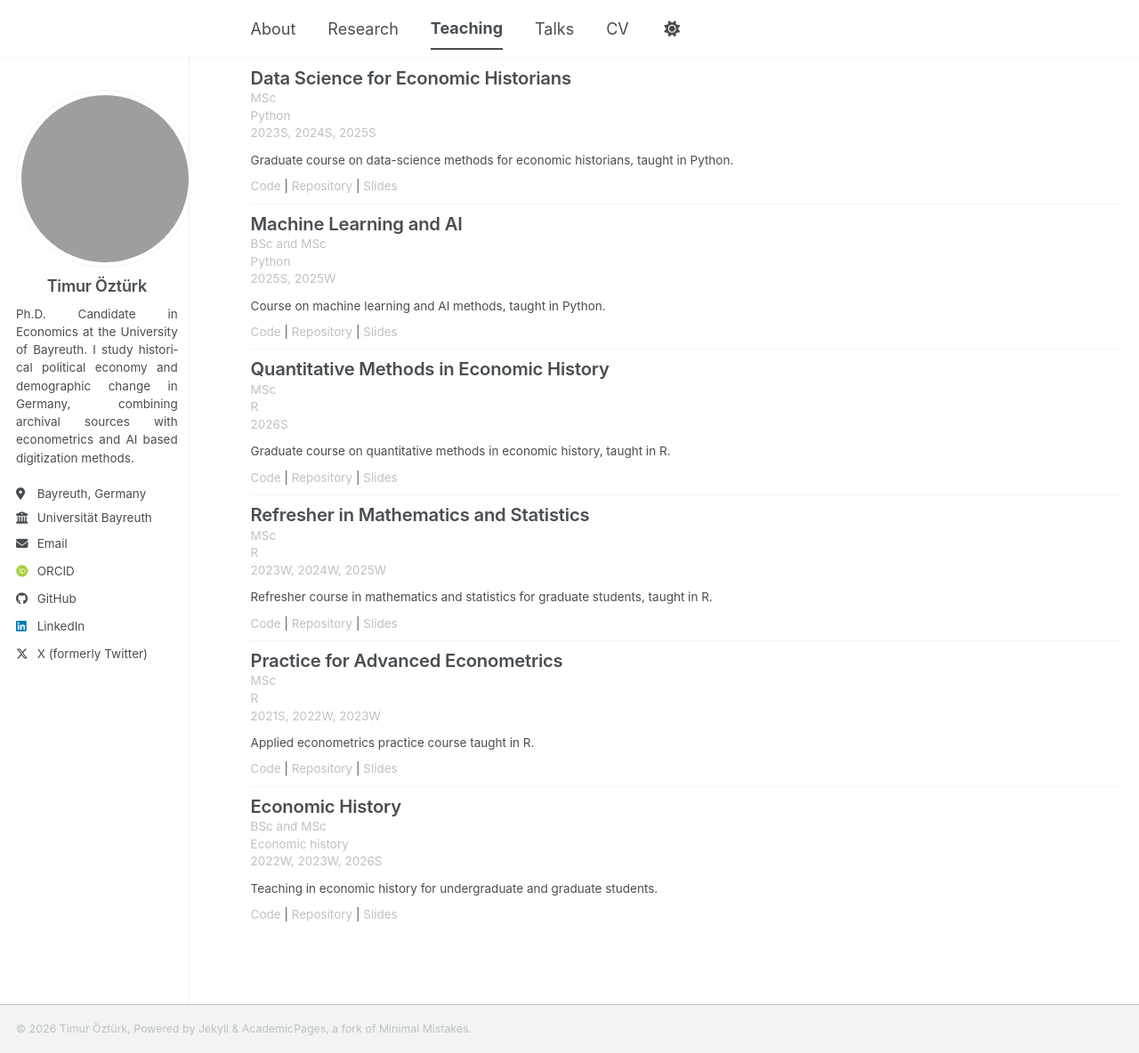
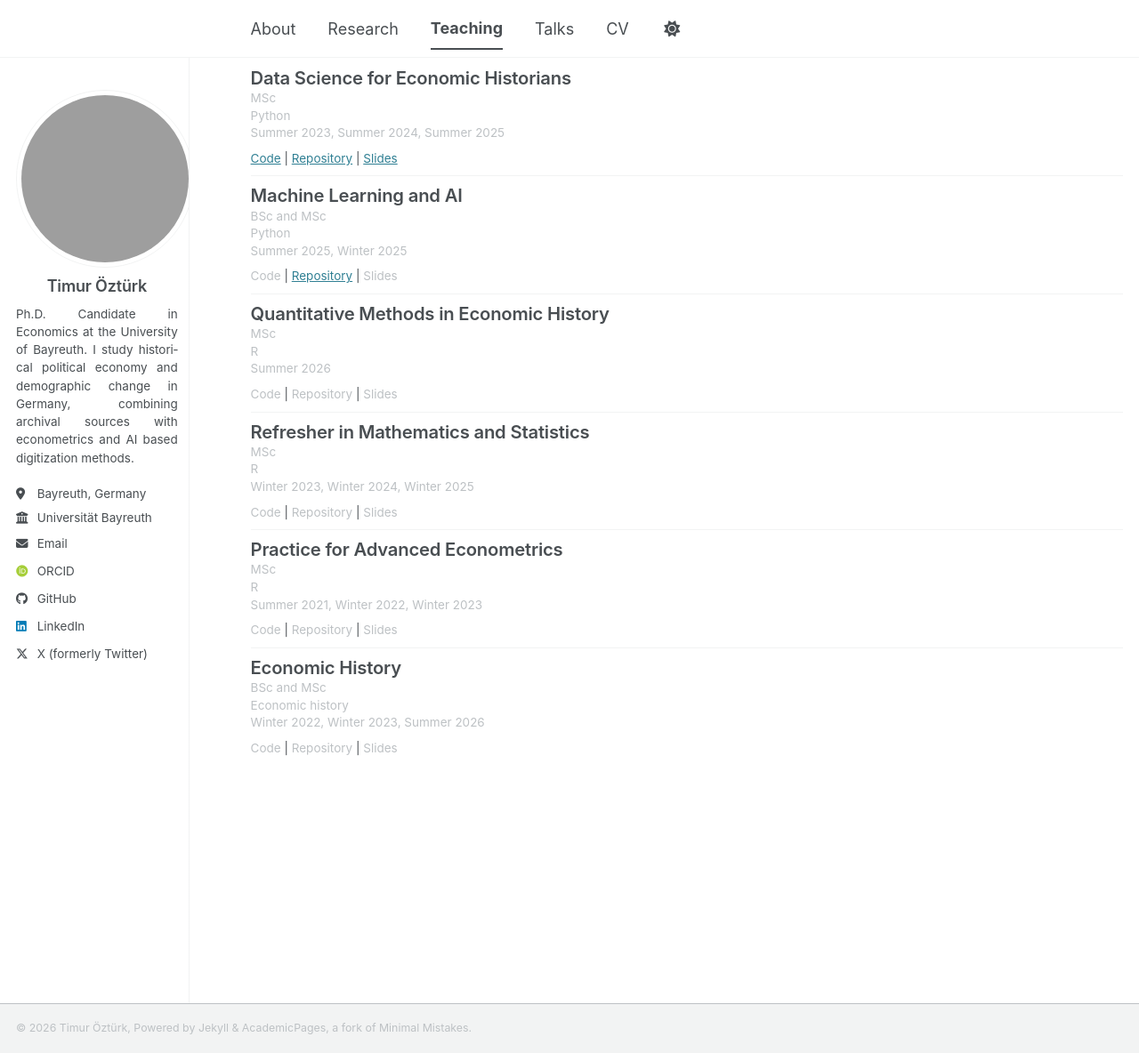
Before and after one commit to timuroeztuerk/timuroeztuerk.github.io, a Jekyll site: the page built from _pages/teaching.html, in a window 1280 px wide and 1184 px high. Shown: the whole window at 89% size. Built offline with Jekyll 4.4.1, drawn with Linux system fonts in a browser that asks for light colours; some web fonts are replaced; a script bundle is joined from its source files by our own code; library files that are not in the unit come from our copies.

Commit message:
good enough

```diff
--- a/_data/teaching.yml
+++ b/_data/teaching.yml
@@ -1,102 +1,71 @@
 - title: "Economic History"
   type: "Course"
   venue: "Universität Bayreuth"
-  date_label: "2022W, 2023W, 2026S"
+  date_label: "Winter 2022, Winter 2023, Summer 2026"
   level: "BSc and MSc"
   format: "Economic history"
-  terms: "2022W, 2023W, 2026S"
+  terms: "Winter 2022, Winter 2023, Summer 2026"
   codeurl:
   repositoryurl:
   slidesurl:
   sort_order: 10
-  excerpt: "Teaching in economic history for undergraduate and graduate students."
-  summary: >-
-    This course covers core topics in economic history for undergraduate and
-    graduate students. Teaching draws on long-run historical evidence and
-    connects institutional, political, and demographic change to economic
-    development.
 
 - title: "Practice for Advanced Econometrics"
   type: "Course"
   venue: "Universität Bayreuth"
-  date_label: "2021S, 2022W, 2023W"
+  date_label: "Summer 2021, Winter 2022, Winter 2023"
   level: "MSc"
   format: "R"
-  terms: "2021S, 2022W, 2023W"
+  terms: "Summer 2021, Winter 2022, Winter 2023"
   codeurl:
   repositoryurl:
   slidesurl:
   sort_order: 20
-  excerpt: "Applied econometrics practice course taught in R."
-  summary: >-
-    This course supports graduate students in applying advanced econometric
-    methods in R. It focuses on implementation, replication, and practical
-    problem-solving with empirical datasets.
 
 - title: "Refresher in Mathematics and Statistics"
   type: "Course"
   venue: "Universität Bayreuth"
-  date_label: "2023W, 2024W, 2025W"
+  date_label: "Winter 2023, Winter 2024, Winter 2025"
   level: "MSc"
   format: "R"
-  terms: "2023W, 2024W, 2025W"
+  terms: "Winter 2023, Winter 2024, Winter 2025"
   codeurl:
   repositoryurl:
   slidesurl:
   sort_order: 30
-  excerpt: "Refresher course in mathematics and statistics for graduate students, taught in R."
-  summary: >-
-    This refresher course supports graduate students in mathematics and
-    statistics with applied work in R. It is designed to strengthen the
-    quantitative foundations needed for later empirical coursework.
 
 - title: "Quantitative Methods in Economic History"
   type: "Course"
   venue: "Universität Bayreuth"
-  date_label: "2026S"
+  date_label: "Summer 2026"
   level: "MSc"
   format: "R"
-  terms: "2026S"
+  terms: "Summer 2026"
   codeurl:
   repositoryurl:
   slidesurl:
   sort_order: 40
-  excerpt: "Graduate course on quantitative methods in economic history, taught in R."
-  summary: >-
-    This course introduces quantitative methods used in modern economic
-    history research. Students work with empirical data and applied tools in R
-    to study long-run historical change.
 
 - title: "Machine Learning and AI"
   type: "Course"
   venue: "Universität Bayreuth"
-  date_label: "2025S, 2025W"
+  date_label: "Summer 2025, Winter 2025"
   level: "BSc and MSc"
   format: "Python"
-  terms: "2025S, 2025W"
+  terms: "Summer 2025, Winter 2025"
   codeurl:
-  repositoryurl:
+  repositoryurl: "https://elearning.uni-bayreuth.de/course/view.php?id=46010"
   slidesurl:
   sort_order: 50
-  excerpt: "Course on machine learning and AI methods, taught in Python."
-  summary: >-
-    This course introduces machine-learning and AI methods in Python for
-    undergraduate and graduate students. It emphasizes applied workflows that
-    are useful for empirical social-science and historical data analysis.
 
 - title: "Data Science for Economic Historians"
   type: "Course"
   venue: "Universität Bayreuth"
-  date_label: "2023S, 2024S, 2025S"
+  date_label: "Summer 2023, Summer 2024, Summer 2025"
   level: "MSc"
   format: "Python"
-  terms: "2023S, 2024S, 2025S"
-  codeurl:
-  repositoryurl:
-  slidesurl:
+  terms: "Summer 2023, Summer 2024, Summer 2025"
+  codeurl: "https://github.com/timuroeztuerk/data-science-lecture-S24"
+  repositoryurl: "https://github.com/timuroeztuerk/data-science-lecture-S24"
+  slidesurl: "https://github.com/timuroeztuerk/data-science-lecture-S24"
   sort_order: 60
-  excerpt: "Graduate course on data-science methods for economic historians, taught in Python."
-  summary: >-
-    This course introduces data-science workflows for economic historians
-    using Python. It focuses on practical data handling, reproducibility, and
-    computational tools for working with historical datasets.
--- a/_pages/teaching.html
+++ b/_pages/teaching.html
@@ -26,10 +26,6 @@ show_title: false
         <p class="archive__item-teaching-meta">{{ post.terms }}</p>
       {% endif %}
 
-      {% if post.excerpt %}
-        <p class="archive__item-excerpt" itemprop="description">{{ post.excerpt | markdownify | remove: "<p>" | remove: "</p>" }}</p>
-      {% endif %}
-
       <p class="archive__item-resources">
         {% if post.codeurl %}<a href="{{ post.codeurl }}">Code</a>{% else %}<span class="archive__item-resource archive__item-resource--disabled">Code</span>{% endif %} |
         {% if post.repositoryurl %}<a href="{{ post.repositoryurl }}">Repository</a>{% else %}<span class="archive__item-resource archive__item-resource--disabled">Repository</span>{% endif %} |
--- a/_sass/layout/_page.scss
+++ b/_sass/layout/_page.scss
@@ -54,12 +54,8 @@
 
 .page__banner-title {
   margin: 0;
-  font-size: 1.75rem;
+  font-size: 1.125rem;
   line-height: 1.1;
-
-  @include breakpoint($small) {
-    font-size: 2.2rem;
-  }
 }
 
 .page__lead {
@@ -150,8 +146,8 @@
 
 .page__content--large {
   p, li, dl {
-    font-size: 1.125rem;
-    line-height: 1.75;
+    font-size: 15px;
+    line-height: 1.7;
   }
 
   p {
```
